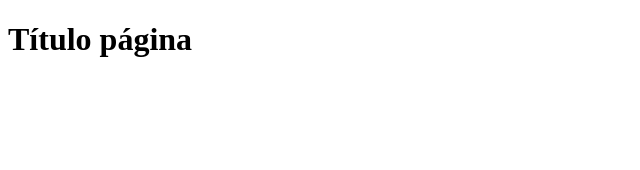
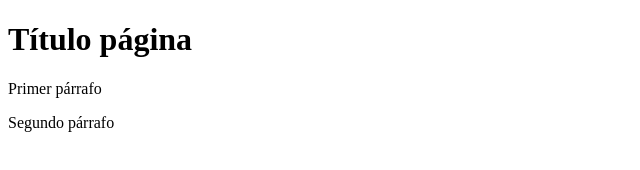
Before and after one commit to rroldanp/Projecto00, a plain HTML site: page index.html in a window 1280 px wide. Shown: the whole page, without its empty margins (0-640 px from the left). Drawn offline with Linux system fonts and the light colour scheme.

Commit message:
Agregando párrafos

```diff
--- a/index.html
+++ b/index.html
@@ -11,6 +11,8 @@
 <body>
 
     <h1>Título página</h1>
+    <p>Primer párrafo</p>
+    <p>Segundo párrafo</p>
 
 </body>
 
```
